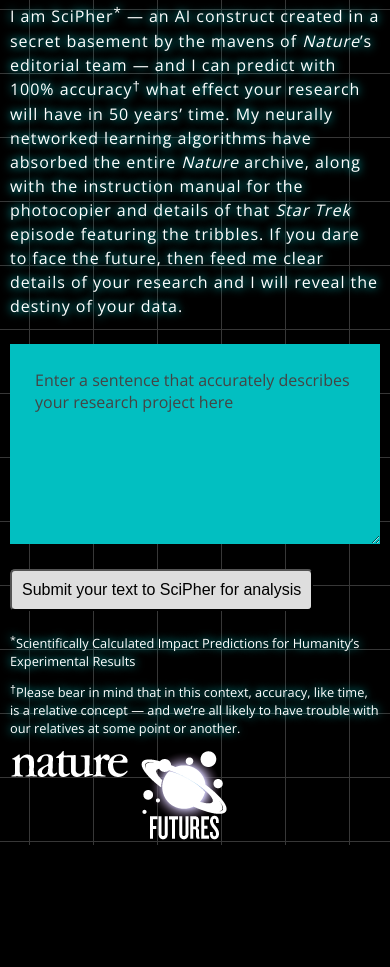
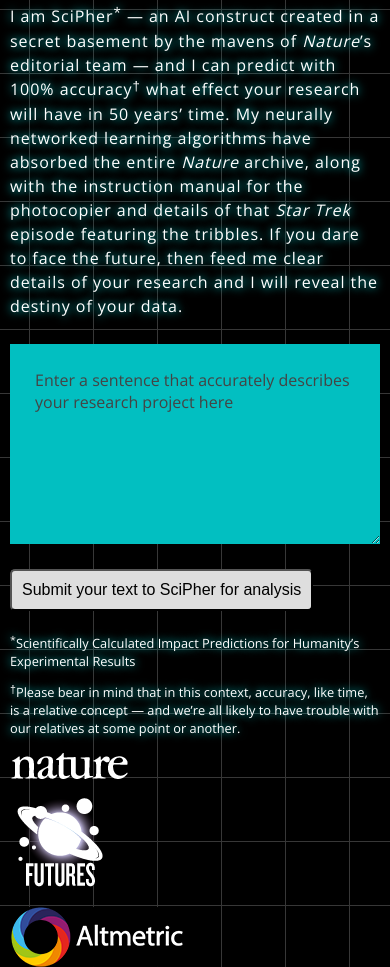
Before and after one commit to chris-creditdesign/nature-zorak-mockup, a plain HTML site: page index.html in a window 390 px wide. Shown: the part 463-1430 px from the top of the page. Before the commit the page ends 1308 px from the top, so only its background shows below. Drawn offline with nearby package versions, Linux system fonts and the light colour scheme; a web font is replaced by a local one.

Commit message:
Stack logos on mobile

```diff
--- a/css/main.css
+++ b/css/main.css
@@ -57,10 +57,6 @@ a:hover {
 
 .footnote {
 	font-size: 0.8em;
-}
-
-.logos img {
-	vertical-align: top;
 }
 
 /* Prevent superscript affecting line-height */
@@ -180,4 +176,9 @@ textarea:-ms-input-placeholder {
 	h2 {
 		font-size: 1.2em;
 	}
+
+	.logos img {
+		display: block;
+		margin-top: 15px;
+	}
 }
--- a/index.html
+++ b/index.html
@@ -23,7 +23,7 @@
 			<p>I am SciPher<sup>*</sup> — an AI construct created in a secret basement by the mavens of <em>Nature</em>’s editorial team — and I can predict with 100% accuracy<sup>†</sup> what effect your research will have in 50 years’ time. My neurally networked learning algorithms have absorbed the entire <em>Nature</em> archive, along with the instruction manual for the photocopier and details of that <em>Star Trek</em> episode featuring the tribbles. If you dare to face the future, then feed me clear details of your research and I will reveal the destiny of your data.</p>
 		</div>
 
-		<textarea class='abstract' name='abstract' placeholder="Enter a sentence that accurately describes your research project here" onfocus="this.placeholder = ''""></textarea>
+		<textarea class='abstract' name='abstract' placeholder="Enter a sentence that accurately describes your research project here" onfocus="this.placeholder = ''" "></textarea>
 		<button class='button' onClick='analyzeText();'>Submit your text to SciPher for analysis</button>
 
 		<div class='footnote'>
@@ -34,6 +34,7 @@
 		<div class="logos">
 			<img src="images/scipher-nature-logo.png" alt="Nature logo">
 			<img src="images/scipher-futures-logo.png" alt="">
+			<img src="images/altmetric.png" alt="">
 		</div>
 	</div>
 
```
Also changed, not shown: images/altmetric.png (added).
